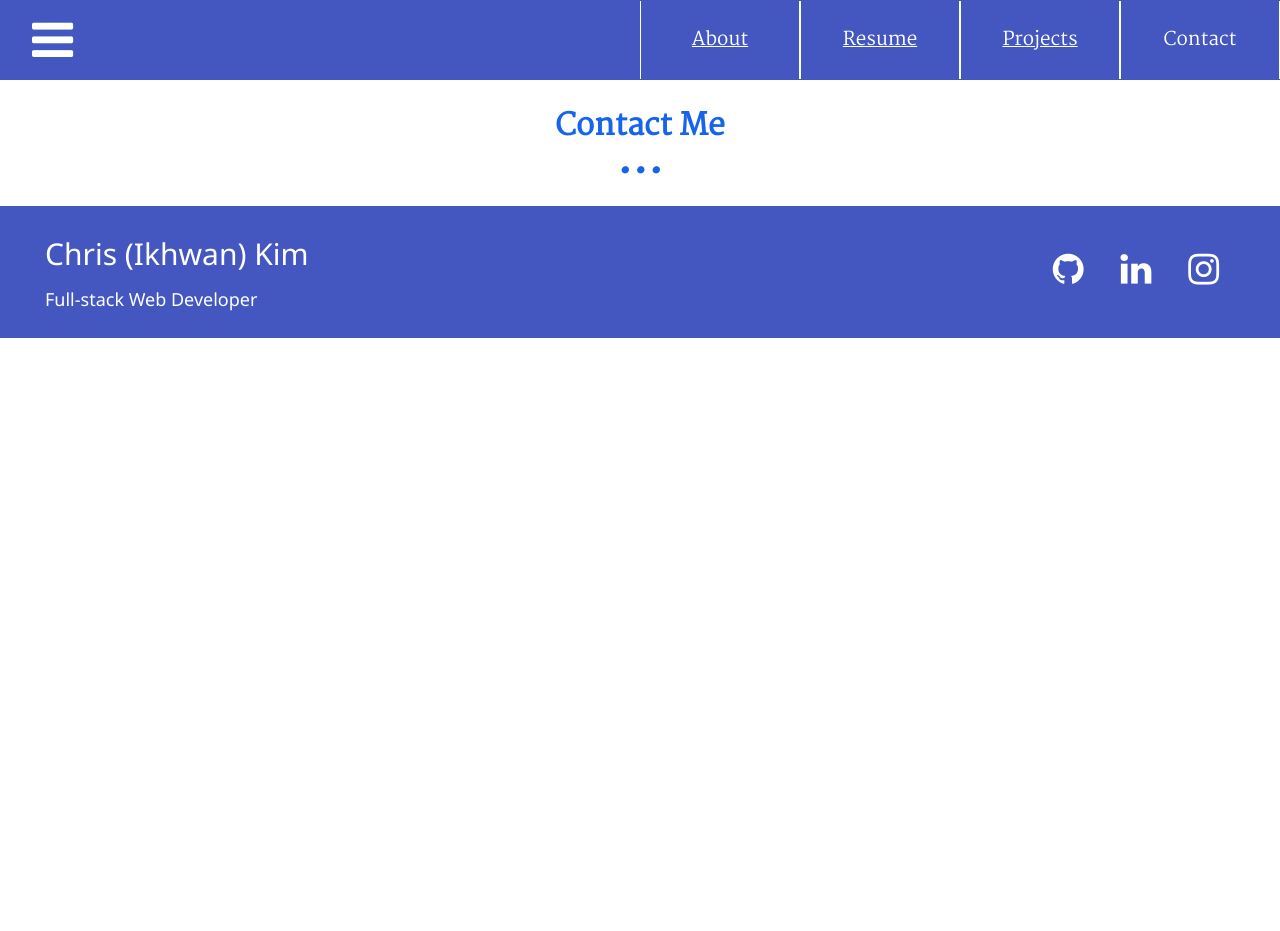
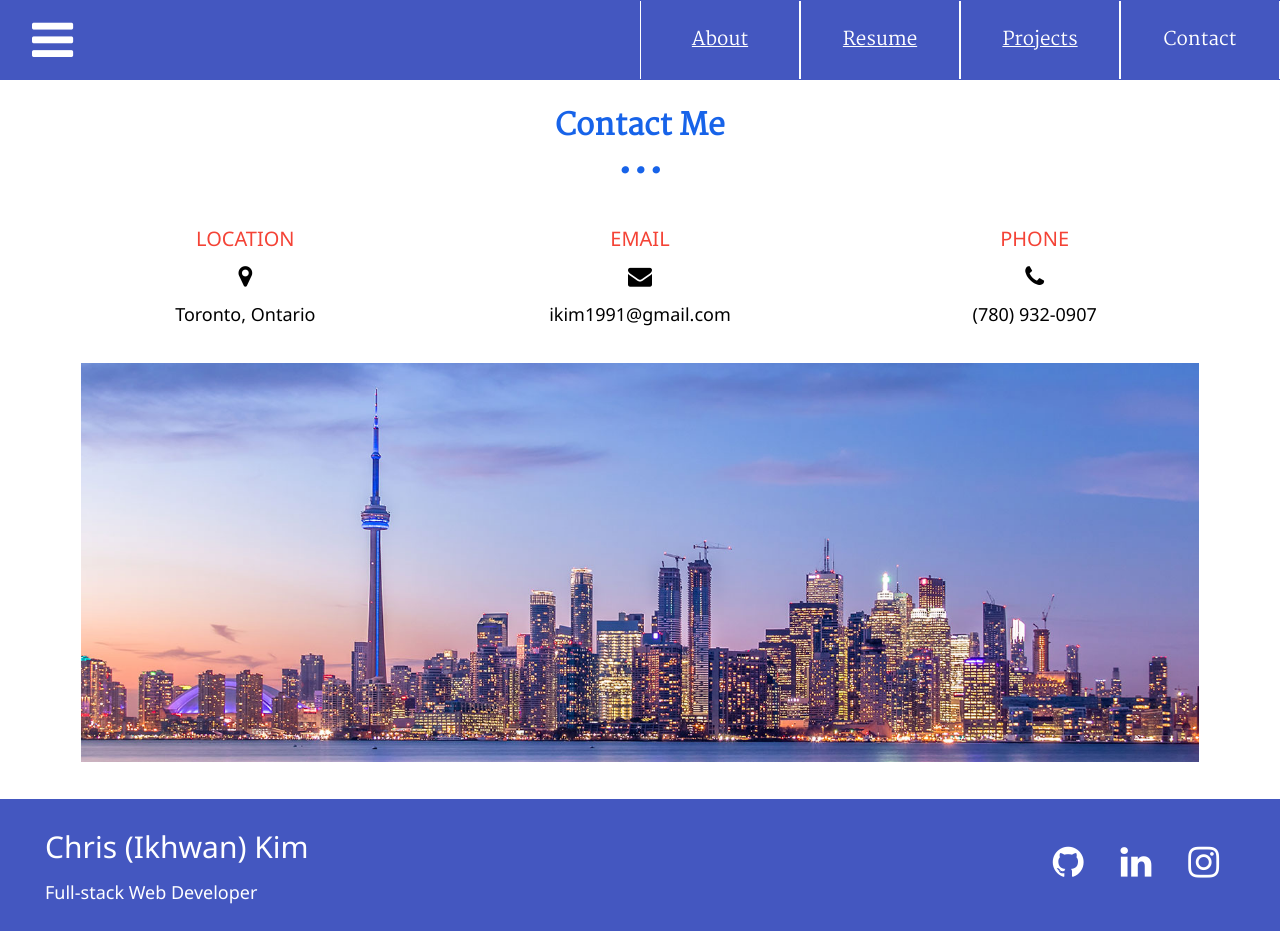
Before and after one commit to ikim1991/my-portfolio, a plain HTML site: page contact.html in a window 1280 px wide. Before the commit the page ends 800 px from the top, so only its background shows below. Drawn offline with nearby package versions, Linux system fonts and the light colour scheme.

Commit message:
contact.html Template set up

```diff
--- a/contact.html
+++ b/contact.html
@@ -29,8 +29,31 @@
     <main>
       <main class="main-container">
         <h2>Contact Me</h2>
-        <div class="main-content">
-
+        <div class="main-content-contact">
+          <div class="w3-container w3-white">
+              <div class="w3-container w3-white">
+                  <div class="w3-padding w3-center">
+                      <div class="w3-third">
+                          <h4 class="w3-text-red">LOCATION</h4>
+                          <div class="w3-xlarge fa fa-map-marker"></div>
+                          <h5>Toronto, Ontario</h5>
+                      </div>
+                      <div class="w3-third">
+                          <h4 class="w3-text-red">EMAIL</h4>
+                          <div class="w3-xlarge fa fa-envelope"></div>
+                          <h5>ikim1991@gmail.com</h5>
+                      </div>
+                      <div class="w3-third">
+                          <h4 class="w3-text-red">PHONE</h4>
+                          <div class="w3-xlarge fa fa-phone"></div>
+                          <h5>(780) 932-0907</h5>
+                      </div>
+                  </div>
+                  <div class="w3-center w3-padding-large">
+                      <img src="./assets/img/yyz.jpg" alt="portrait" style="width:100%; padding: 25px">
+                  </div>
+              </div>
+          </div>
         </div>
       </main>
     </main>
```
Also changed, not shown: assets/img/yyz.jpg (added).
